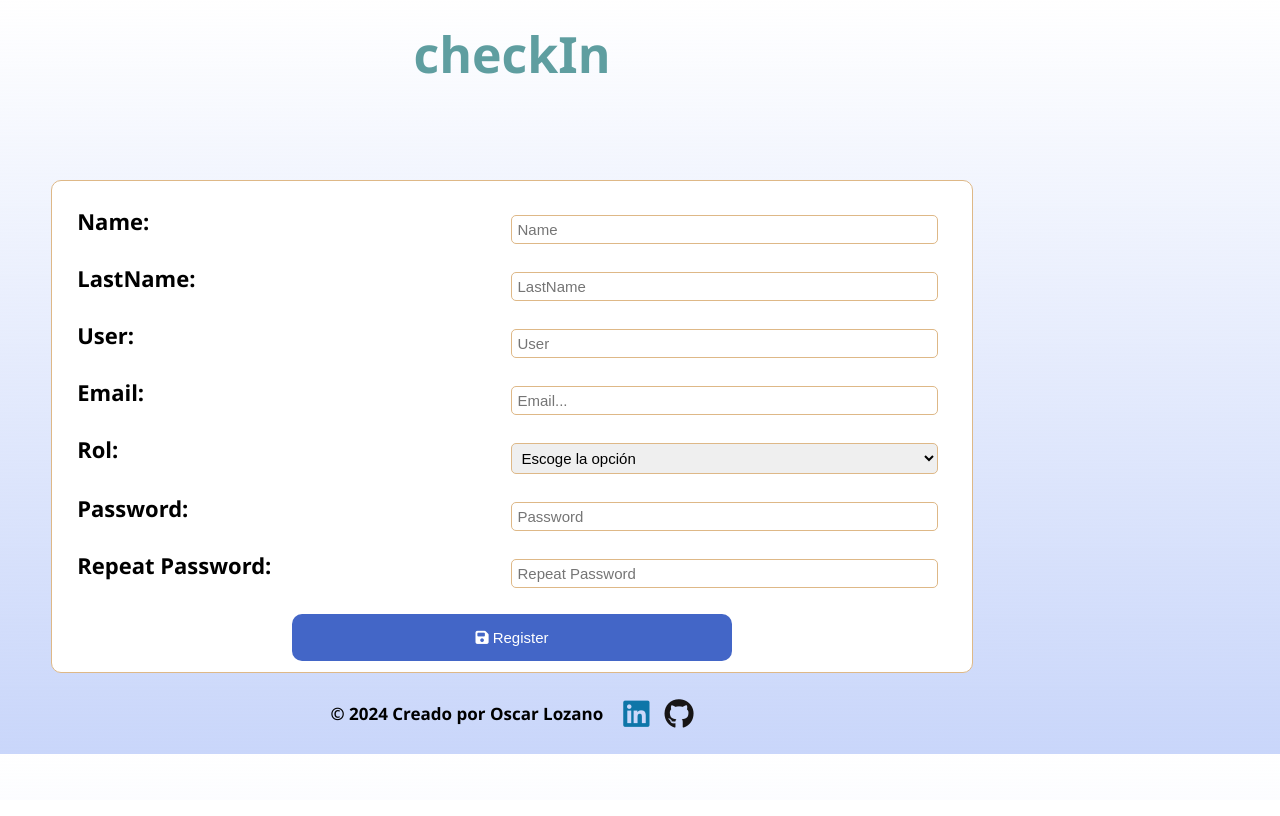
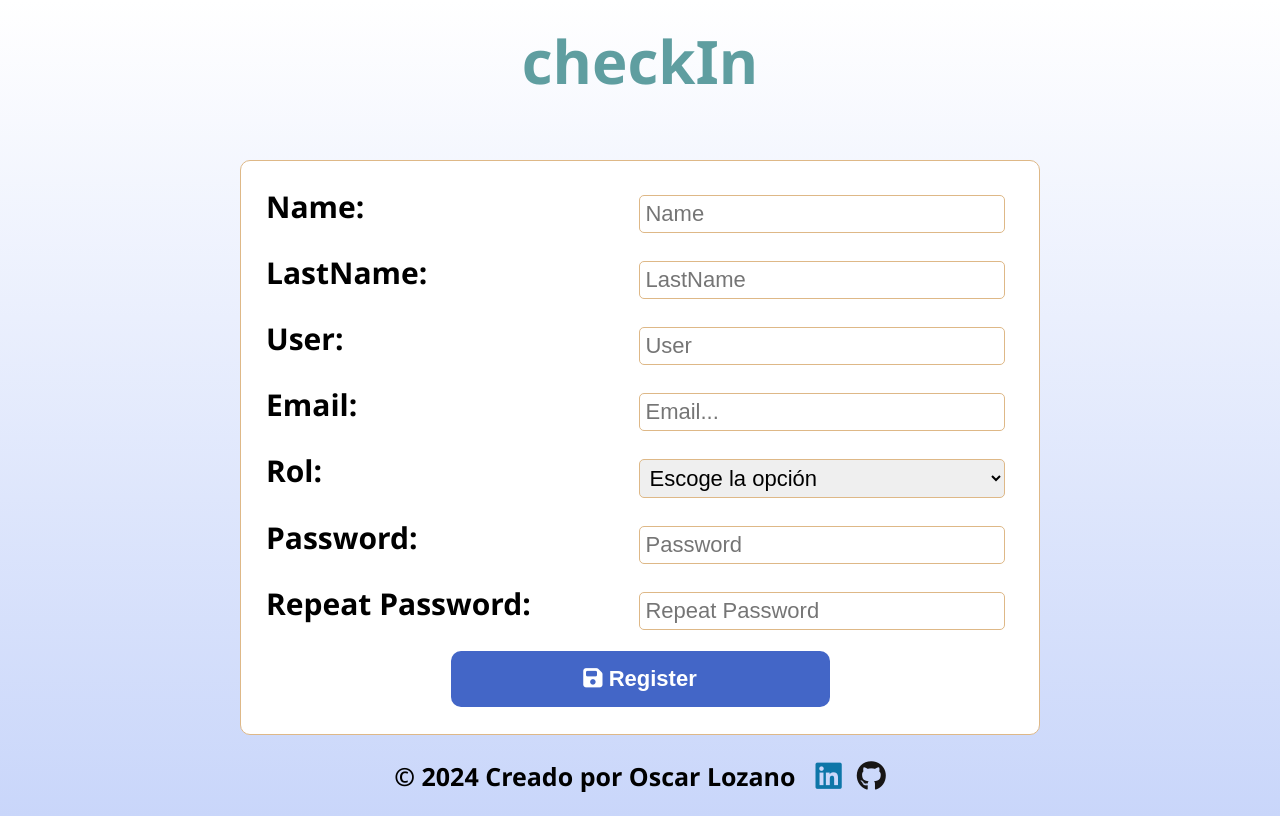
Before and after one commit to Olozano1194/Gimnasio, a Django app: page /checkin/ in a window 1280 px wide. Before the commit the page ends 754 px from the top, so only its background shows below. Run offline with Django 5.2, Linux system fonts and the light colour scheme.

Commit message:
Se modificaron los estilos del formulario crear usuarios

```diff
--- /dev/null
+++ b/gimnasioApp/static/css/checkinLogin/desktop.css
@@ -0,0 +1,25 @@
+header .title {
+    font-size: 6rem;
+}
+
+/* main */
+main {
+    max-width: 800px;
+}
+main form .container-request{
+    font-size: 3rem;
+
+}
+
+.names, .lastnames, .users, .emails, .rol, .pass, .repeatpass {
+    font-size: 2.2rem;
+}
+
+main form .container-btn button[type="submit"]{
+    font-size: 2.2rem;
+}
+
+/* footer */
+footer .copy{
+    font-size: 2.5rem;
+}
--- a/gimnasioApp/static/css/checkInLogin.css
+++ b/gimnasioApp/static/css/checkinLogin/mobile.css
@@ -28,13 +28,10 @@ body {
     background: linear-gradient(rgba(255,255,255,0), rgba(201,214,250,1));
     font-family: 'Segoe UI', Tahoma, Geneva, Verdana, sans-serif;
     width: 100%;
-    /* height: 100vh; */
     display: flex;
     justify-content: center;
     align-items: center;
     flex-direction: column;
-    max-width: 1024px;
-
 }
 
 main {
@@ -108,8 +105,9 @@ main form .container-btn button[type="submit"]{
     width: 50%;
     background: rgb(67, 102, 199);
     color: #fff;
-    border-radius: 1rem ;
+    border-radius: 1rem;
     font-size: 1.5rem;
+    font-weight: 600;
     cursor: pointer;
     padding: 1.5rem;
 
@@ -143,7 +141,6 @@ footer .redes_sociales{
     justify-content: center;
     align-items: center;
     gap: 1.5rem;
-
 }
 
 footer .redes_sociales .linkedin {
@@ -163,3 +160,11 @@ footer .redes_sociales .github:hover {
     color: #272323;
     transform: scale(1.1);
 }
+
+@media(min-width: 600px) {
+     /* main */
+     main {
+        width: 70%;
+    }
+
+}
--- /dev/null
+++ b/gimnasioApp/static/css/checkinLogin/tablet.css
@@ -0,0 +1,27 @@
+header {
+    padding-bottom: 0rem;
+}
+
+/* main */
+main {
+    margin-top: 0;
+    padding-bottom: 2rem;
+}
+
+main form .container-request{
+    font-size: 2.5rem;
+
+}
+
+.names, .lastnames, .users, .emails, .rol, .pass, .repeatpass {
+    font-size: 1.8rem;
+}
+
+main form .container-btn button[type="submit"]{
+    font-size: 2rem;
+}
+
+/* footer */
+footer .copy{
+    font-size: 2.2rem;
+}
--- a/gimnasioApp/templates/checkInLogin.html
+++ b/gimnasioApp/templates/checkInLogin.html
@@ -10,11 +10,12 @@
     <link rel="short icon" href="{% static 'img/lista-de-verificacion.png' %}">
 
     <!--Style-->
-    <link type='text/css' rel="stylesheet" href="{% static 'css/checkinLogin.css' %}">
+    <link type='text/css' rel="stylesheet" href="{% static 'css/checkinLogin/mobile.css' %}">
+    <link type='text/css' rel="stylesheet" href="{% static 'css/checkinLogin/tablet.css' %}" media="(min-width: 800px)">
+    <link type='text/css' rel="stylesheet" href="{% static 'css/checkinLogin/desktop.css' %}" media="(min-width: 1024px)">
 
     <!--Font Awesome-->
     <link href='https://cdnjs.cloudflare.com/ajax/libs/font-awesome/6.4.0/css/all.min.css' rel='stylesheet'>
-
 
 
     <title>Check In</title>
```
